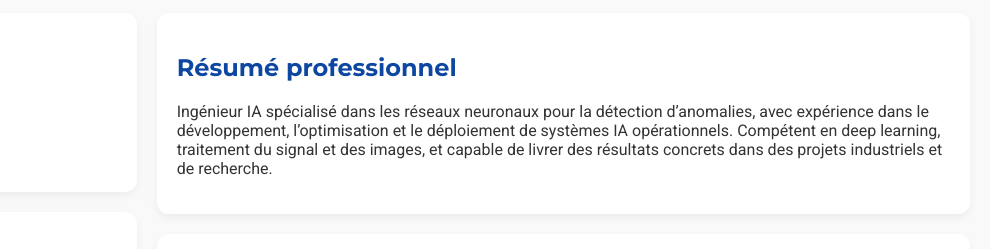
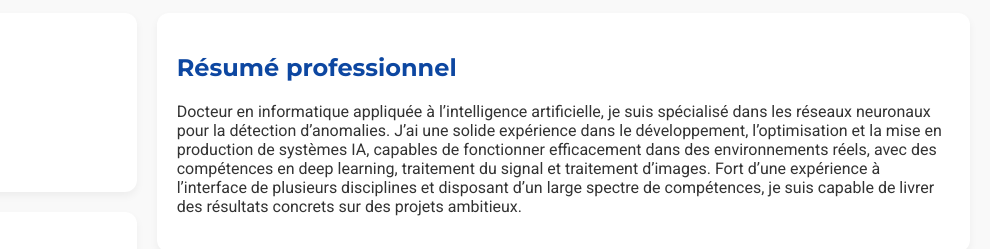
Before and after one commit to deSaintAngel/Julien-de-Saint-Angel-profile, a plain HTML site: page index.html in a window 1280 px wide. Shown: the part 168-417 px from the top of the page, 290-1280 px from the left. Drawn offline with Linux system fonts and the light colour scheme.

Commit message:
Update index.html

```diff
--- a/index.html
+++ b/index.html
@@ -78,7 +78,7 @@ Docteur en informatique appliquée – spécialisé en réseaux neuronaux hypers
   <div>
     <section>
       <h2>Résumé professionnel</h2>
-      <p>Ingénieur IA spécialisé dans les réseaux neuronaux pour la détection d’anomalies, avec expérience dans le développement, l’optimisation et le déploiement de systèmes IA opérationnels. Compétent en deep learning, traitement du signal et des images, et capable de livrer des résultats concrets dans des projets industriels et de recherche.</p>
+      <p>Docteur en informatique appliquée à l’intelligence artificielle, je suis spécialisé dans les réseaux neuronaux pour la détection d’anomalies. J’ai une solide expérience dans le développement, l’optimisation et la mise en production de systèmes IA, capables de fonctionner efficacement dans des environnements réels, avec des compétences en deep learning, traitement du signal et traitement d’images. Fort d’une expérience à l’interface de plusieurs disciplines et disposant d’un large spectre de compétences, je suis capable de livrer des résultats concrets sur des projets ambitieux.</p>
     </section>
 
     <section>
```
